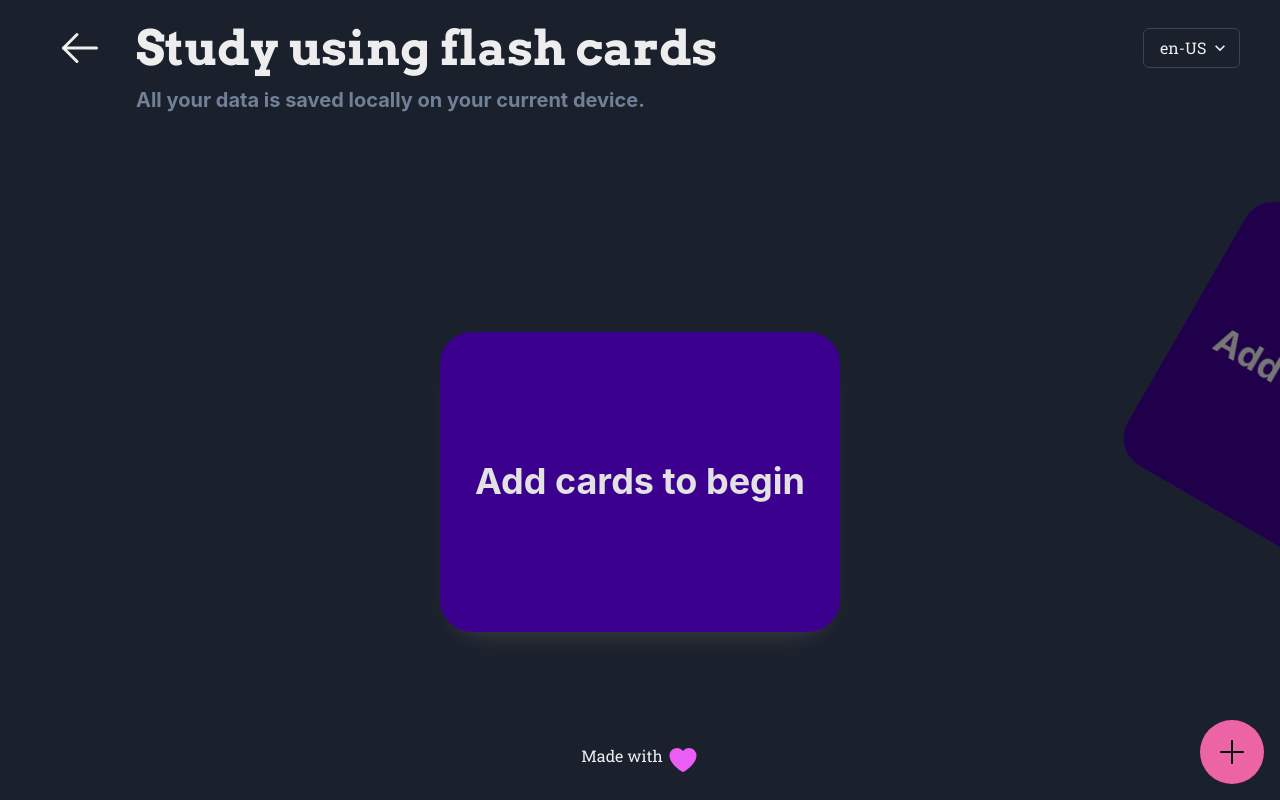
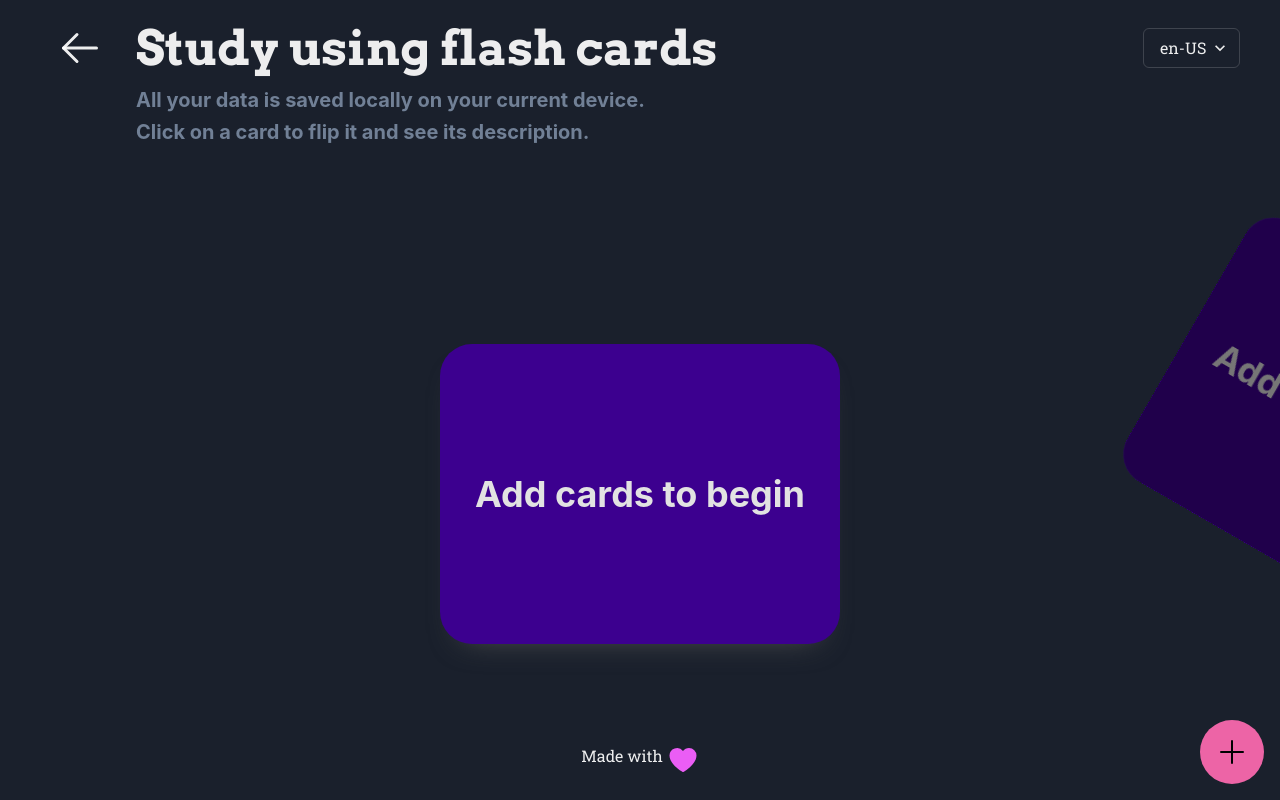
Before and after one commit to Shoonkey/portfolio-v1, a Next.js app: page /flash-card-app in a window 1280 px wide. Built offline with nearby package versions, Linux system fonts and the light colour scheme; a web font is replaced by a local one.

Commit message:
fix(flash-cards): set flip to happen on click

```diff
--- a/src/i18n/en-US/flash-cards.json
+++ b/src/i18n/en-US/flash-cards.json
@@ -8,6 +8,7 @@
     "title": "Study using flash cards",
     "home": {
       "dataNotice": "All your data is saved locally on your current device.",
+      "explanation": "Click on a card to flip it and see its description.",
       "emptyCardPlaceholder": {
         "label": "Add cards to begin",
         "description": "Add at least 5 cards to begin studying"
--- a/src/i18n/pt-BR/flash-cards.json
+++ b/src/i18n/pt-BR/flash-cards.json
@@ -8,6 +8,7 @@
     "title": "Estude usando flash cards",
     "home": {
       "dataNotice": "Todos os seus dados são salvos localmente no seu dispositivo.",
+      "explanation": "Clique em um card para virá-lo e ver sua descrição.",
       "emptyCardPlaceholder": {
         "label": "Adicione cards para começar",
         "description": "Adicione pelo menos 5 cards para começar a estudar"
--- a/src/projects/flash-card-app/components/FlashCard.tsx
+++ b/src/projects/flash-card-app/components/FlashCard.tsx
@@ -1,4 +1,5 @@
 import { Box, Center, Heading, Text } from "@chakra-ui/react";
+import { useState } from "react";
 
 import CardData from "../shared/CardData";
 import CardPosition from "../shared/CardPosition";
@@ -45,6 +46,8 @@ function InactiveOverlay({ onClick }: { onClick: FlashCardProps["onClick"] }) {
 }
 
 function FlashCard({ position, frontText, backText, onClick }: FlashCardProps) {
+  const [flipped, setFlipped] = useState(false);
+
   const isActive = position === "middle";
 
   const computedPosition: { top: number; left: number; rotation: number } = {
@@ -76,7 +79,7 @@ function FlashCard({ position, frontText, backText, onClick }: FlashCardProps) {
       break;
     case "invisible-right":
       computedPosition.top = 40;
-      computedPosition.left = 140;
+      computedPosition.left = 160;
       computedPosition.rotation = 60;
       break;
   }
@@ -92,6 +95,7 @@ function FlashCard({ position, frontText, backText, onClick }: FlashCardProps) {
       w="min(80%, 400px)"
       h="300px"
       style={{ perspective: "1000px" }}
+      onClick={() => setFlipped(!flipped)}
     >
       <Box
         bg="#3c008f"
@@ -104,7 +108,7 @@ function FlashCard({ position, frontText, backText, onClick }: FlashCardProps) {
         h="100%"
         transition="transform .4s"
         style={{ transformStyle: "preserve-3d" }}
-        _hover={{ transform: `rotateY(${isActive ? -180 : 0}deg)` }}
+        transform={`rotateY(${isActive && flipped ? -180 : 0}deg)`}
       >
         <CardSide side="front" text={frontText} />
         <CardSide side="back" text={backText} />
--- a/src/projects/flash-card-app/index.tsx
+++ b/src/projects/flash-card-app/index.tsx
@@ -11,7 +11,11 @@ import AddCardsButton from "./components/AddCardsButton";
 import AddCardsDialog from "./components/AddCardsDialog";
 import FlashCard from "./components/FlashCard";
 import { drawFirstDeck } from "./util/card";
-import { getStageCardPositions, getNextStage, getStageCards } from "./util/stage";
+import {
+  getStageCardPositions,
+  getNextStage,
+  getStageCards,
+} from "./util/stage";
 
 interface AppMetadata {
   playable: boolean;
@@ -76,6 +80,16 @@ function FlashCardApp() {
       >
         {i18n.content.home.dataNotice}
       </Heading>
+      <Heading
+        as="h2"
+        size="md"
+        ml={{ base: 0, md: 24 }}
+        mt={2}
+        textAlign={{ base: "center", md: "left" }}
+        color="gray.500"
+      >
+        {i18n.content.home.explanation}
+      </Heading>
       <Flex flexGrow={1} position="relative">
         {cardPositions.map((position, index) => {
           return (
@@ -93,11 +107,19 @@ function FlashCardApp() {
               onClick={() => {
                 if (!metadata.playable) return;
                 const nextStage = getNextStage(metadata.stage, position);
+                const stageCards = getStageCards(
+                  metadata.stage,
+                  position,
+                  metadata.cards as CardData[]
+                );
+
+                console.log("Cards:");
+                console.table(stageCards);
 
                 setMetadata({
                   ...metadata,
-                  stage: getNextStage(metadata.stage, position),
-                  cards: getStageCards(nextStage, position, metadata.cards as CardData[])
+                  stage: nextStage,
+                  cards: stageCards,
                 });
               }}
             />
--- a/src/projects/flash-card-app/util/card.ts
+++ b/src/projects/flash-card-app/util/card.ts
@@ -43,7 +43,7 @@ export function drawFirstDeck(): CardData[] {
   return selectedCards;
 }
 
-export function drawNextCard({ blacklist }: { blacklist: string[] }) {
+export function drawNextCard({ blacklist }: { blacklist: string[] }): CardData {
   const availableIndices = [];
   const cards = getCards();
 
```
